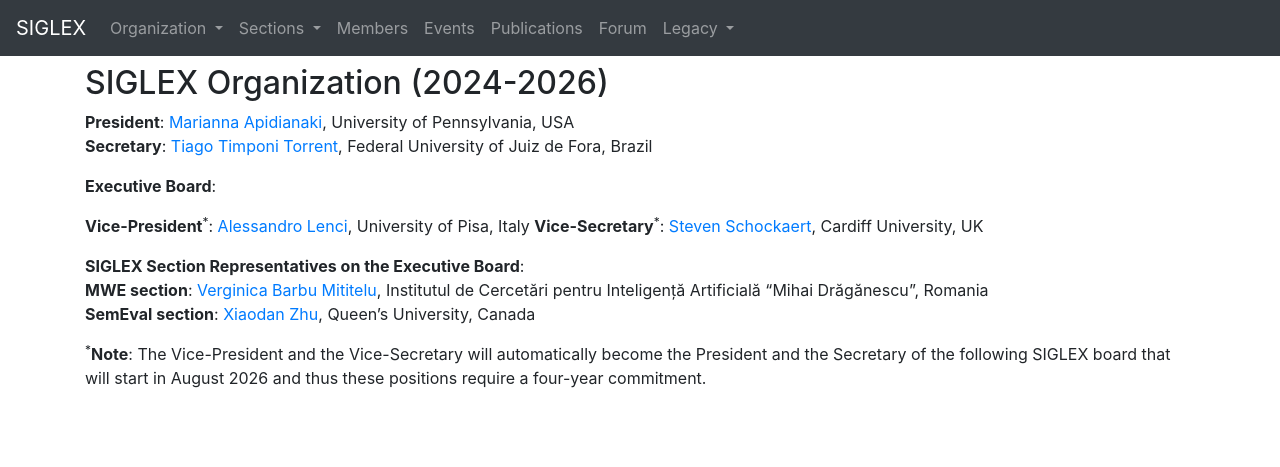
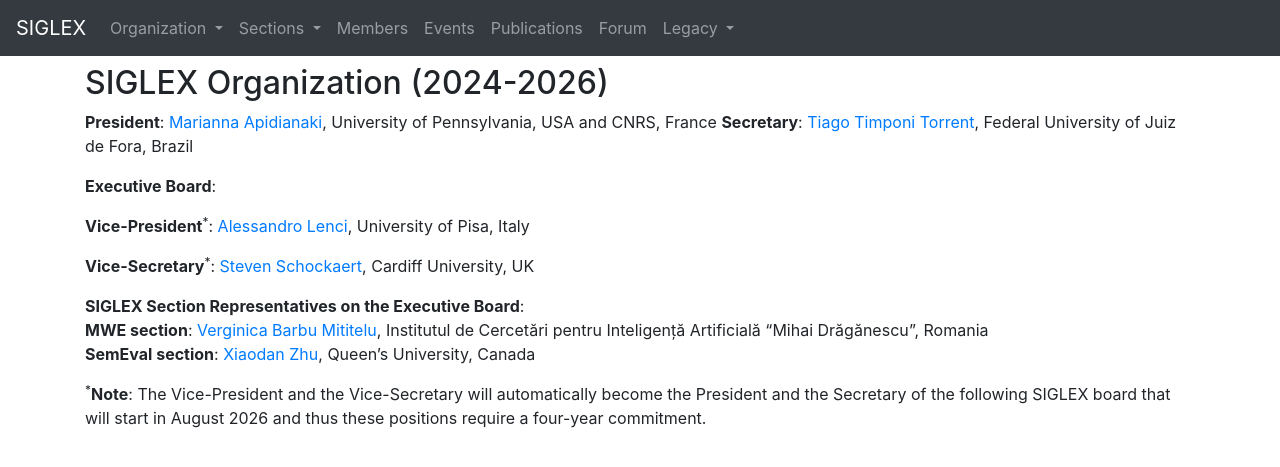
Before and after one commit to acl-org/siglex, a Jekyll site: the page built from board/2024.md, in a window 1280 px wide. Shown: the top 467 px of the page. Built offline with Jekyll 4.4.1, drawn with Linux system fonts in a browser that asks for light colours.

Commit message:
Update 2024.md

```diff
--- a/board/2024.md
+++ b/board/2024.md
@@ -5,12 +5,13 @@ title: "Board 2024-2026"
 
 ## SIGLEX Organization (2024-2026)
 
-**President**: [Marianna Apidianaki](https://mariannaapi.github.io/), University of Pennsylvania, USA
+**President**: [Marianna Apidianaki](https://mariannaapi.github.io/), University of Pennsylvania, USA and CNRS, France
 **Secretary**: [Tiago Timponi Torrent](https://www.tiagotorrent.com/), Federal University of Juiz de Fora, Brazil
 
 **Executive Board**:
 
 **Vice-President**<sup>*</sup>: [Alessandro Lenci](https://people.unipi.it/alessandro_lenci/), University of Pisa, Italy
+
 **Vice-Secretary**<sup>*</sup>: [Steven Schockaert](https://profiles.cardiff.ac.uk/staff/schockaerts1), Cardiff University, UK
 
 **SIGLEX Section Representatives on the Executive Board**:
```
